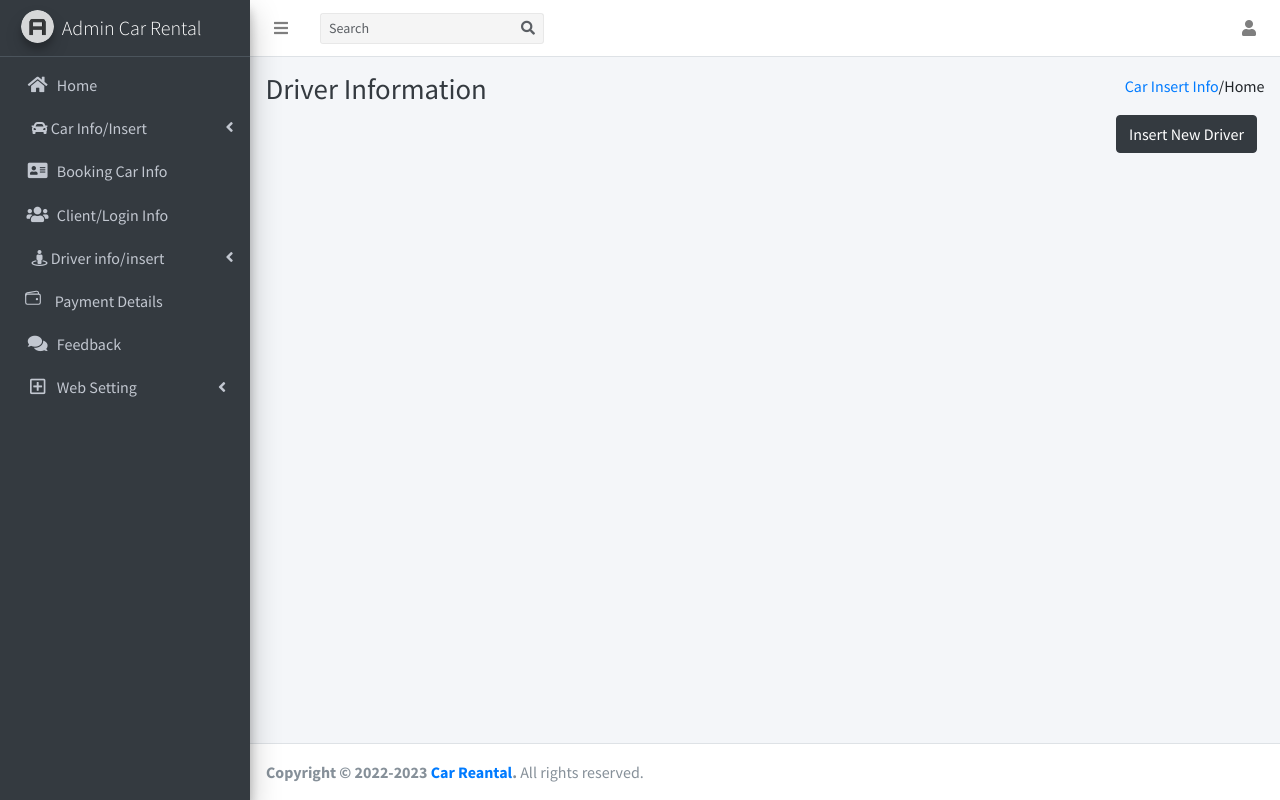
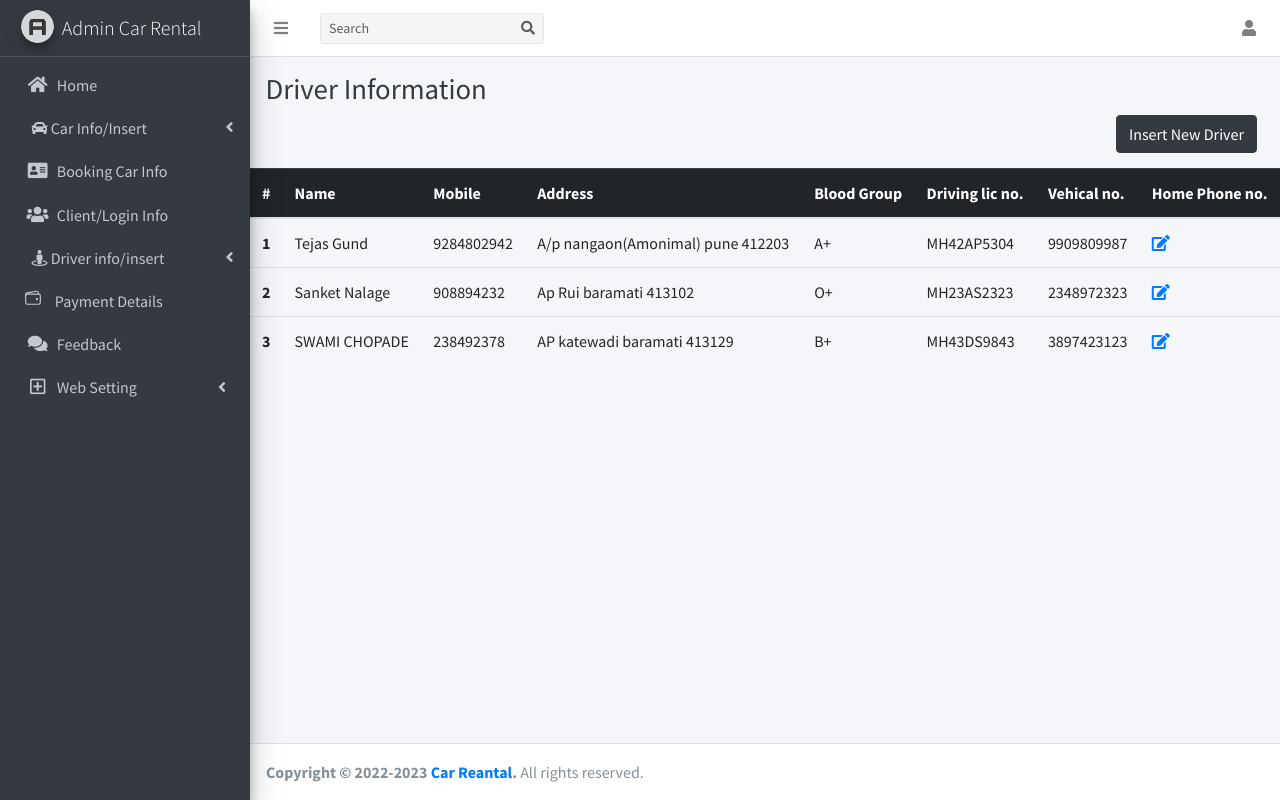
Before and after one commit to swamirajchopade/Car_rental_project, a PHP site: page /driver_info.php in a window 1280 px wide. Run offline with PHP 8.4, Linux system fonts and the light colour scheme; some libraries are stand-ins or nearby versions.

Commit message:
##.. Removing right upside button on line no.25.

```diff
--- a/admin/driver_info.php
+++ b/admin/driver_info.php
@@ -22,10 +22,10 @@
               <h1 class="m-0 text-dark">Driver Information</h1>
             </div><!-- /.col -->
             <div class="col-sm-6">
-              <ol class="breadcrumb float-sm-right">
+              <!-- <ol class="breadcrumb float-sm-right">
                 <li class="breadcrumb-item"><a href="index1.php">Car Insert Info</a>/Home</li>
 
-              </ol>
+              </ol> -->
             </div><!-- /.col -->
           </div><!-- /.row -->
 
@@ -40,7 +40,62 @@
       <!-- /.content-header -->
 
       <!-- Main content -->
+      <table class="table">
+        <thead class="table-dark">
+          <tr>
+            <th scope="col">#</th>
+            <th scope="col">Name</th>
+            <th scope="col">Mobile</th>
+            <th scope="col">Address</th>
+            <th scope="col">Blood Group</th>
+            <th scope="col">Driving lic no.</th>
+            <th scope="col">Vehical no.</th>
+            <th scope="col">Home Phone no.</th>
+          </tr>
+        </thead>
+        <tbody>
+          <tr>
+            <th scope="row">1</th>
+            <td>Tejas Gund</td>
+            <td>9284802942</td>
+            <td>A/p nangaon(Amonimal) pune 412203</td>
+            <td>A+</td>
+            <td>MH42AP5304</td>
+            <td>9909809987</td>
+            <!-- <td>#</td> -->
+            <td><a href="edit-vehicle.php?id=1"><i class="fa fa-edit"></i></a>&nbsp;&nbsp;
+              <a href="manage-vehicles.php?del=1" onclick="return confirm('Do you want to delete');"><i class="fa fa-close"></i><i class='bi bi-trash'></i></a>
+            </td>
+          </tr>
+          <tr>
+            <th scope="row">2</th>
+            <td>Sanket Nalage</td>
+            <td>908894232</td>
+            <td>Ap Rui baramati 413102</td>
+            <td>O+</td>
+            <td>MH23AS2323</td>
+            <td>2348972323</td>
+            <!-- <td>#</td> -->
+            <td><a href="edit-vehicle.php?id=1"><i class="fa fa-edit"></i></a>&nbsp;&nbsp;
+              <a href="manage-vehicles.php?del=1" onclick="return confirm('Do you want to delete');"><i class="fa fa-close"></i><i class='bi bi-trash'></i></a>
+            </td>
+          </tr>
+          <tr>
+            <th scope="row">3</th>
+            <td>SWAMI CHOPADE</td>
+            <td>238492378</td>
+            <td>AP katewadi baramati 413129</td>
+            <td>B+</td>
+            <td>MH43DS9843</td>
+            <td>3897423123</td>
 
+            <!-- <td>#</td> -->
+            <td><a href="edit-vehicle.php?id=1"><i class="fa fa-edit"></i></a>&nbsp;&nbsp;
+              <a href="manage-vehicles.php?del=1" onclick="return confirm('Do you want to delete');"><i class="fa fa-close"></i><i class='bi bi-trash'></i></a>
+            </td>
+          </tr>
+        </tbody>
+      </table>
       <!-- Main Content End -->
     </div>
     <?php
--- a/admin/driver_insert.php
+++ b/admin/driver_insert.php
@@ -24,10 +24,10 @@
                             </CENTER>
                         </div><!-- /.col -->
                         <div class="col-sm-6">
-                            <ol class="breadcrumb float-sm-right">
+                            <!-- <ol class="breadcrumb float-sm-right">
                                 <li class="breadcrumb-item"><a href="index1.php">Car Insert Info</a>/Home</li>
 
-                            </ol>
+                            </ol> -->
                         </div><!-- /.col -->
                     </div><!-- /.row -->
 
```
